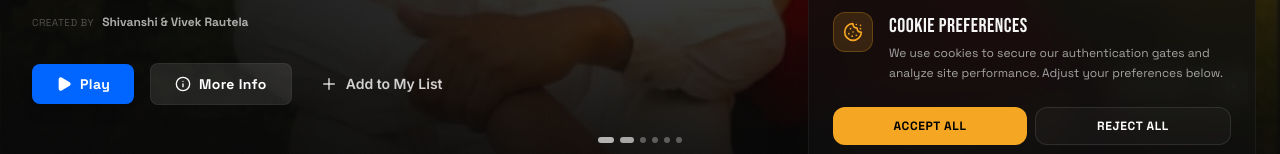
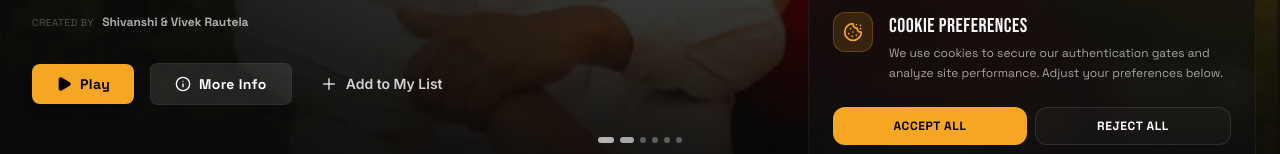
Before and after one commit to vivekrautela03-lang/theoldverse_production, a Next.js app: page / in a window 1280 px wide. Shown: the part 561-715 px from the top of the page. Built offline with nearby package versions, Linux system fonts and the light colour scheme; no server answers.

Commit message:
fix(hero): use signature brand orange color for carousel Play button

```diff
--- a/src/app/page.tsx
+++ b/src/app/page.tsx
@@ -271,7 +271,7 @@ export default function HomePage() {
                     href={featuredItem.videoUrl}
                     target="_blank"
                     rel="noopener noreferrer"
-                    className="flex items-center gap-2 px-6 py-2.5 rounded-lg bg-[#0066FF] hover:bg-[#0055DD] text-white font-grotesk font-bold text-sm tracking-wide transition-all shadow-lg hover:scale-102"
+                    className="flex items-center gap-2 px-6 py-2.5 rounded-lg bg-[#F5A623] hover:bg-[#FF8C32] text-black font-grotesk font-bold text-sm tracking-wide transition-all shadow-lg hover:scale-102"
                   >
                     <Play className="h-4 w-4 fill-current" />
                     Play
@@ -279,7 +279,7 @@ export default function HomePage() {
                 ) : (
                   <Link
                     href={`/watch/${featuredItem.id}`}
-                    className="flex items-center gap-2 px-6 py-2.5 rounded-lg bg-[#0066FF] hover:bg-[#0055DD] text-white font-grotesk font-bold text-sm tracking-wide transition-all shadow-lg hover:scale-102"
+                    className="flex items-center gap-2 px-6 py-2.5 rounded-lg bg-[#F5A623] hover:bg-[#FF8C32] text-black font-grotesk font-bold text-sm tracking-wide transition-all shadow-lg hover:scale-102"
                   >
                     <Play className="h-4 w-4 fill-current" />
                     Play
```
